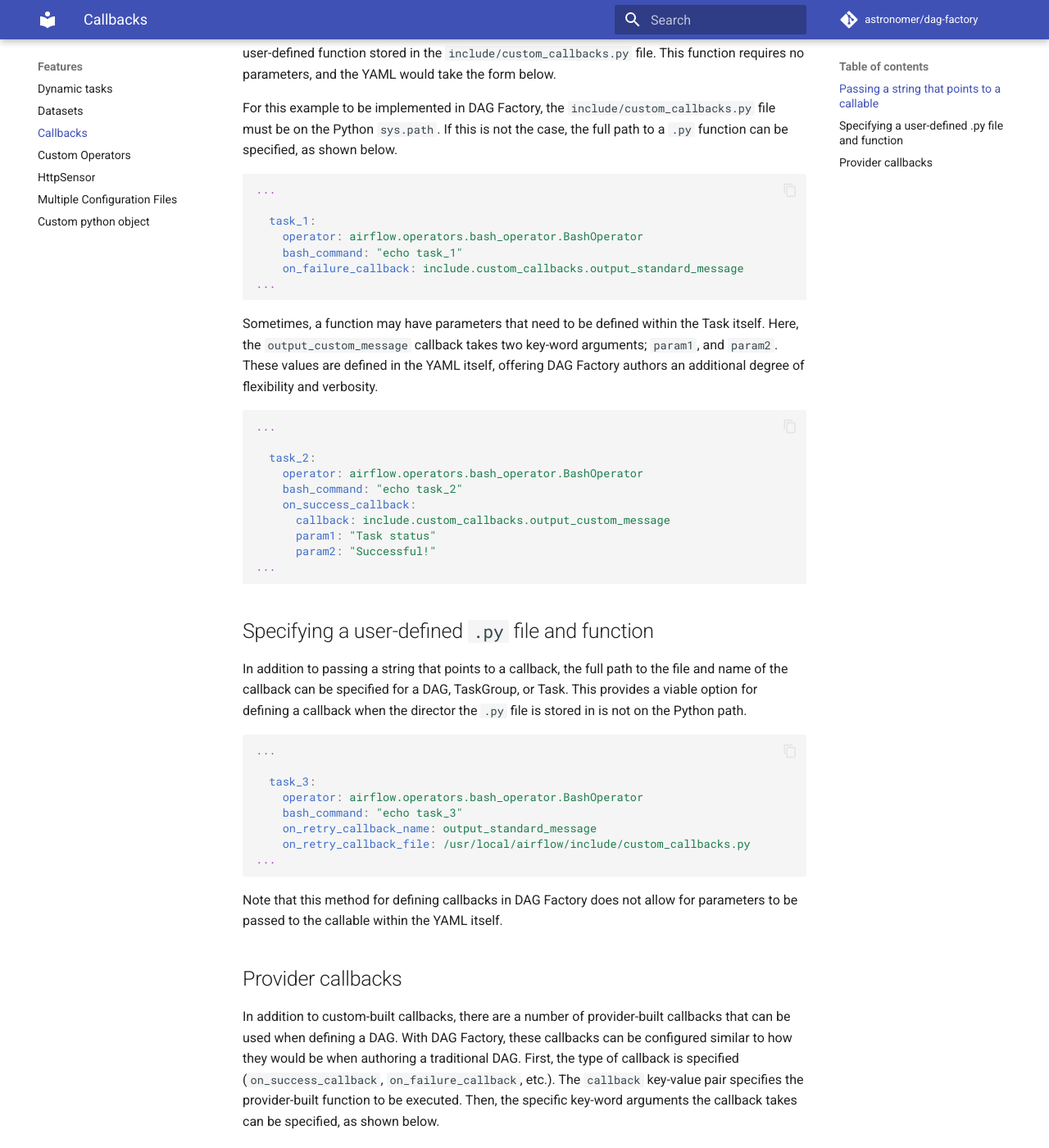
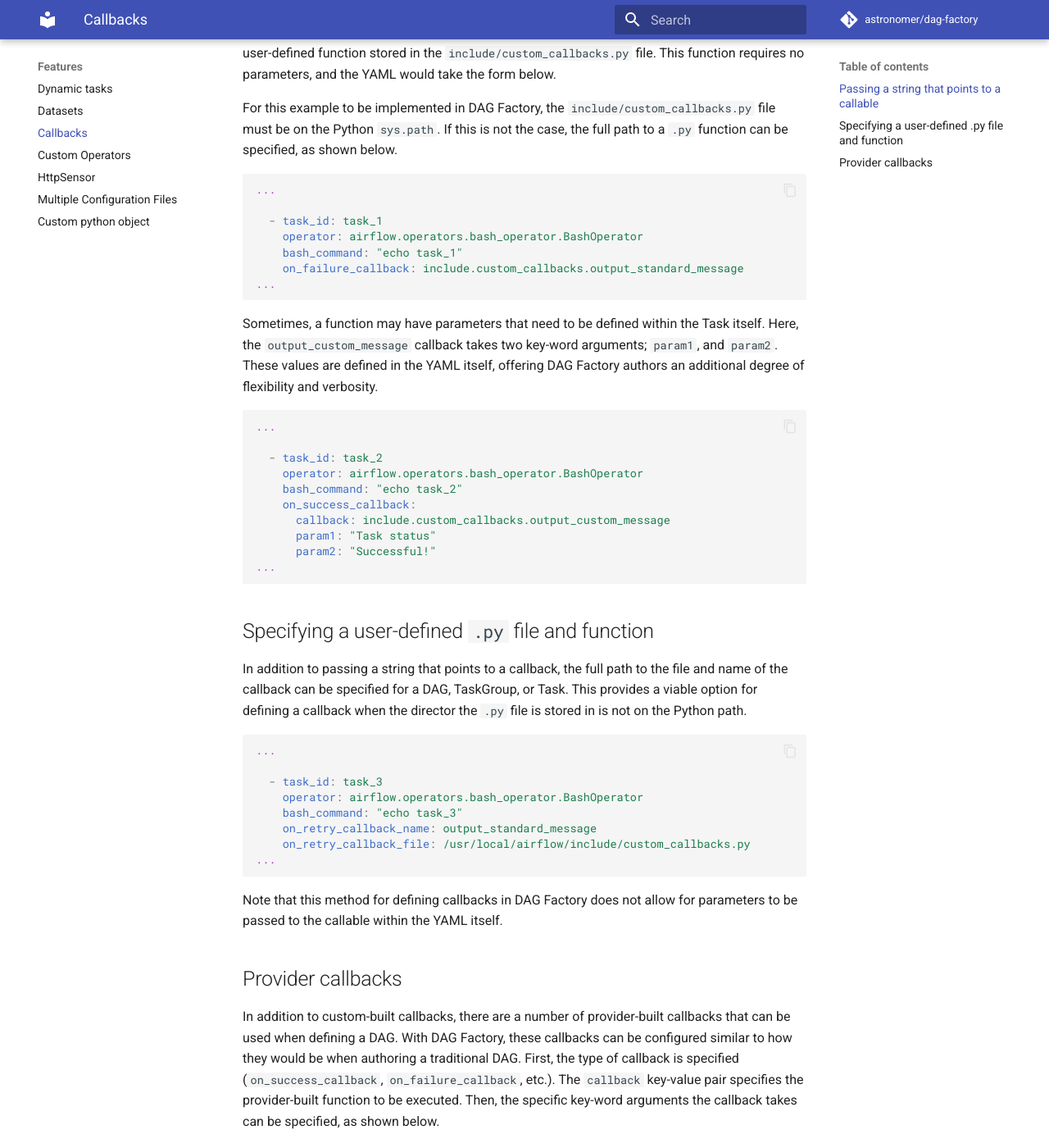
Before and after one commit to astronomer/dag-factory, an MkDocs documentation site: the page built from docs/features/callbacks.md, in a window 1280 px wide and 1400 px high, scrolled down 673 px. Shown: the whole window at 82% size. Built offline with MkDocs 1.6.1 and Material for MkDocs 9.7.7, drawn with Linux system fonts in a browser that asks for light colours; comment, search, counter and statistics services are not loaded; the version menu is left out.

Commit message:
Refactor examples in docs to demonstrate tasks as list

````diff
--- a/docs/features/callbacks.md
+++ b/docs/features/callbacks.md
@@ -1,4 +1,5 @@
 # Callbacks
+
 DAG Factory supports the use of callbacks. These callbacks can be set at the DAG, TaskGroup, or Task level. The way
 that callbacks that can be configured for DAGs, TaskGroups, and Tasks differ slightly, and details around this can be
 found in the [Apache Airflow documentation](https://airflow.apache.org/docs/apache-airflow/stable/administration-and-deployment/logging-monitoring/callbacks.html#).
@@ -11,7 +12,6 @@
 * [Passing a string that points to a callable](#passing-a-string-that-points-to-a-callable)
 * [Specifying a user-defined `.py` and the function within that file to be executed](#specifying-a-user-defined-py-file-and-function)
 * [Configuring callbacks from providers](#provider-callbacks)
-
 
 ## Passing a string that points to a callable
 
@@ -26,7 +26,7 @@
 ```yaml
 ...
 
-  task_1:
+  - task_id: task_1
     operator: airflow.operators.bash_operator.BashOperator
     bash_command: "echo task_1"
     on_failure_callback: include.custom_callbacks.output_standard_message
@@ -40,7 +40,7 @@
 ```yaml
 ...
 
-  task_2:
+  - task_id: task_2
     operator: airflow.operators.bash_operator.BashOperator
     bash_command: "echo task_2"
     on_success_callback:
@@ -49,7 +49,6 @@
       param2: "Successful!"
 ...
 ```
-
 
 ## Specifying a user-defined `.py` file and function
 
@@ -60,7 +59,7 @@
 ```yaml
 ...
 
-  task_3:
+  - task_id: task_3
     operator: airflow.operators.bash_operator.BashOperator
     bash_command: "echo task_3"
     on_retry_callback_name: output_standard_message
@@ -70,7 +69,6 @@
 
 Note that this method for defining callbacks in DAG Factory does not allow for parameters to be passed to the callable
 within the YAML itself.
-
 
 ## Provider callbacks
 
@@ -85,7 +83,7 @@
 
 ```yaml
 ...
-  task_4:
+  - task_id: task_4
     operator: airflow.operators.bash_operator.BashOperator
     bash_command: "echo task_4"
     on_failure_callback:
````
Also changed, not shown: docs/features/custom_operators.md (+2 -2 lines), docs/features/http_task.md (+2 -2 lines), 1 other file.
